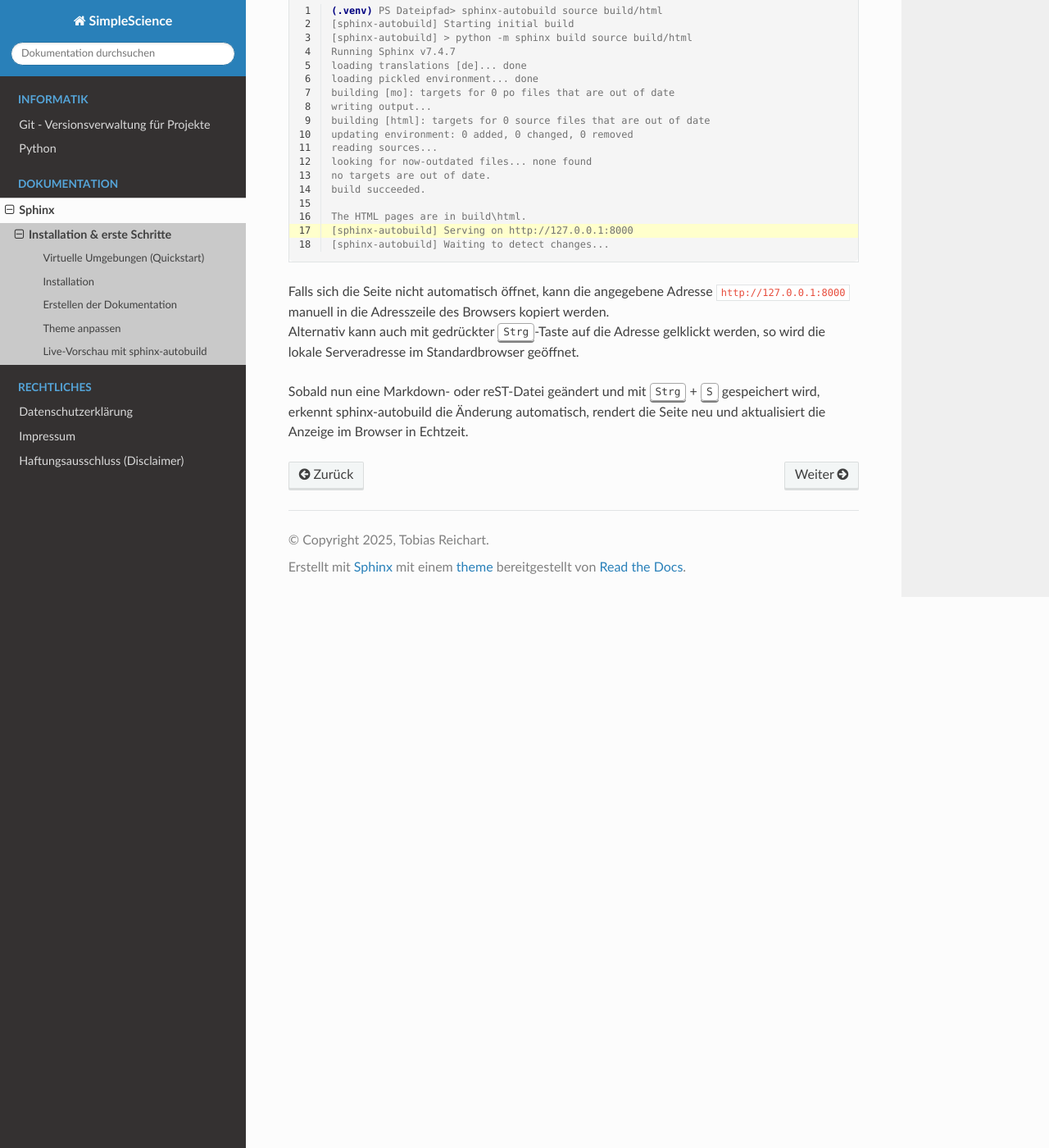
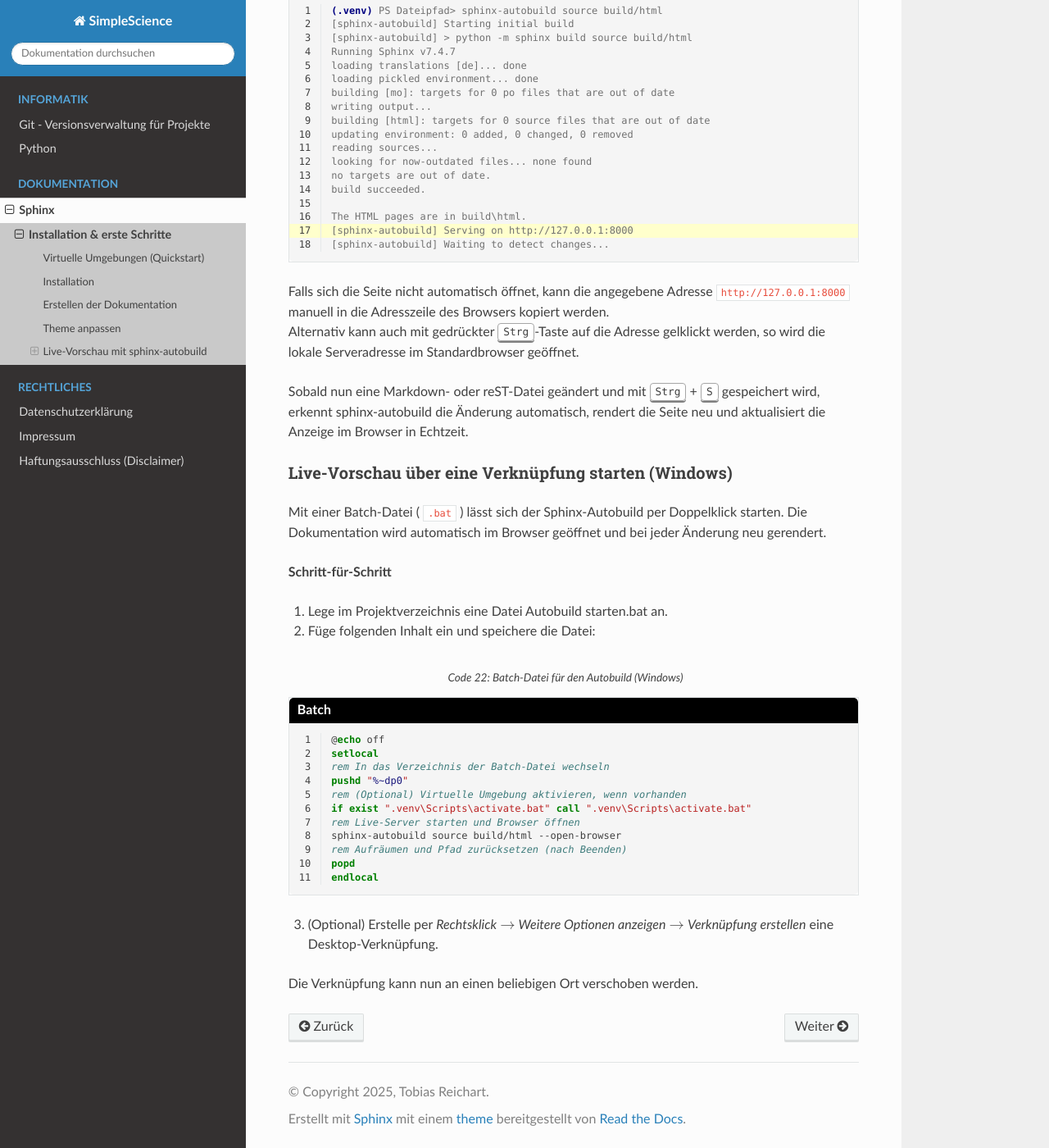
Before and after one commit to TobiasReichart/SimpleScience, a Sphinx documentation site: the page built from source/sphinx/section/installation.md, in a window 1280 px wide and 1400 px high, scrolled down 8451 px. Shown: the whole window at 82% size. Built offline with Sphinx 7.4.7 and the Read the Docs theme 3.1.0, drawn with Linux system fonts in a browser that asks for light colours.

Commit message:
Live-Vorschau über eine Verknüpfung starten (Windows)

````diff
--- a/source/sphinx/section/installation.md
+++ b/source/sphinx/section/installation.md
@@ -444,3 +444,32 @@ Falls sich die Seite nicht automatisch öffnet, kann die angegebene Adresse `htt
 Alternativ kann auch mit gedrückter {kbd}`Strg`-Taste auf die Adresse gelklickt werden, so wird die lokale Serveradresse im Standardbrowser geöffnet.
 
 Sobald nun eine Markdown- oder reST-Datei geändert und mit {kbd}`Strg` + {kbd}`S` gespeichert wird, erkennt sphinx-autobuild die Änderung automatisch, rendert die Seite neu und aktualisiert die Anzeige im Browser in Echtzeit.
+
+### Live-Vorschau über eine Verknüpfung starten (Windows)
+
+Mit einer Batch-Datei ( `.bat` ) lässt sich der Sphinx-Autobuild per Doppelklick starten. Die Dokumentation wird automatisch im Browser geöffnet und bei jeder Änderung neu gerendert.
+
+**Schritt-für-Schritt**
+
+1. Lege im Projektverzeichnis eine Datei Autobuild starten.bat an.
+2. Füge folgenden Inhalt ein und speichere die Datei:
+
+```{code-block} bat
+:caption: Batch-Datei für den Autobuild (Windows)
+:linenos:
+
+@echo off
+setlocal
+rem In das Verzeichnis der Batch-Datei wechseln
+pushd "%~dp0"
+rem (Optional) Virtuelle Umgebung aktivieren, wenn vorhanden
+if exist ".venv\Scripts\activate.bat" call ".venv\Scripts\activate.bat"
+rem Live-Server starten und Browser öffnen
+sphinx-autobuild source build/html --open-browser
+rem Aufräumen und Pfad zurücksetzen (nach Beenden)
+popd
+endlocal
+```
+3. (Optional) Erstelle per *Rechtsklick* $\rightarrow$ *Weitere Optionen anzeigen* $\rightarrow$ *Verknüpfung erstellen* eine Desktop-Verknüpfung.
+
+Die Verknüpfung kann nun an einen beliebigen Ort verschoben werden.
````
Also changed, not shown: 1 other file.
